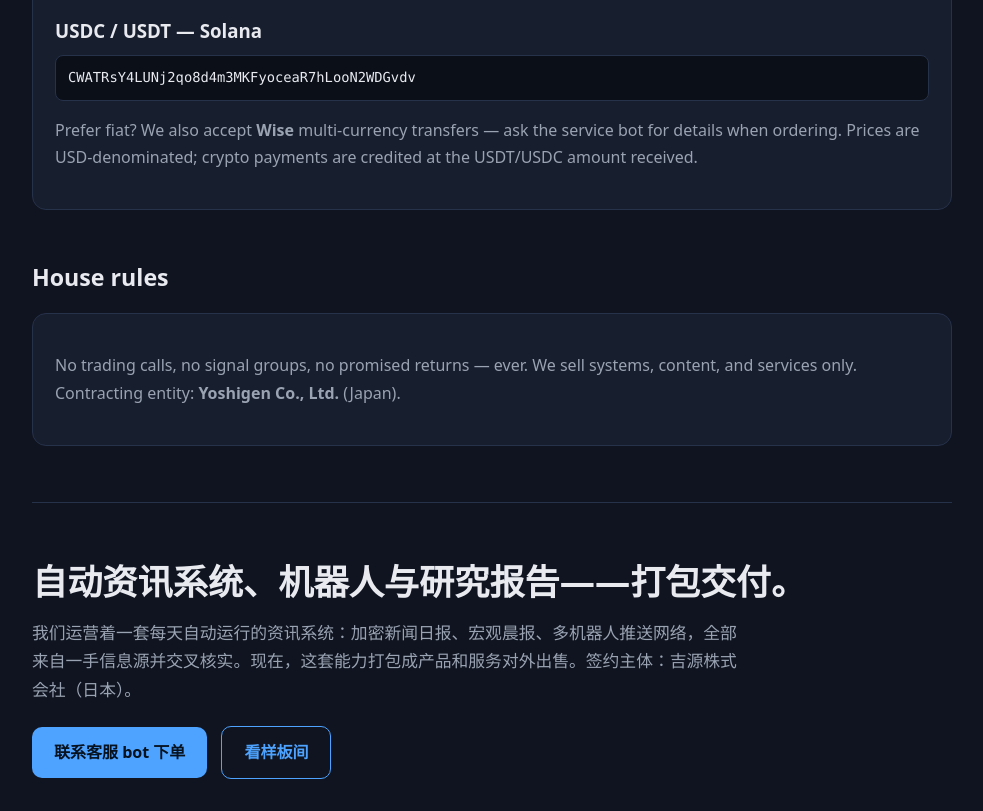
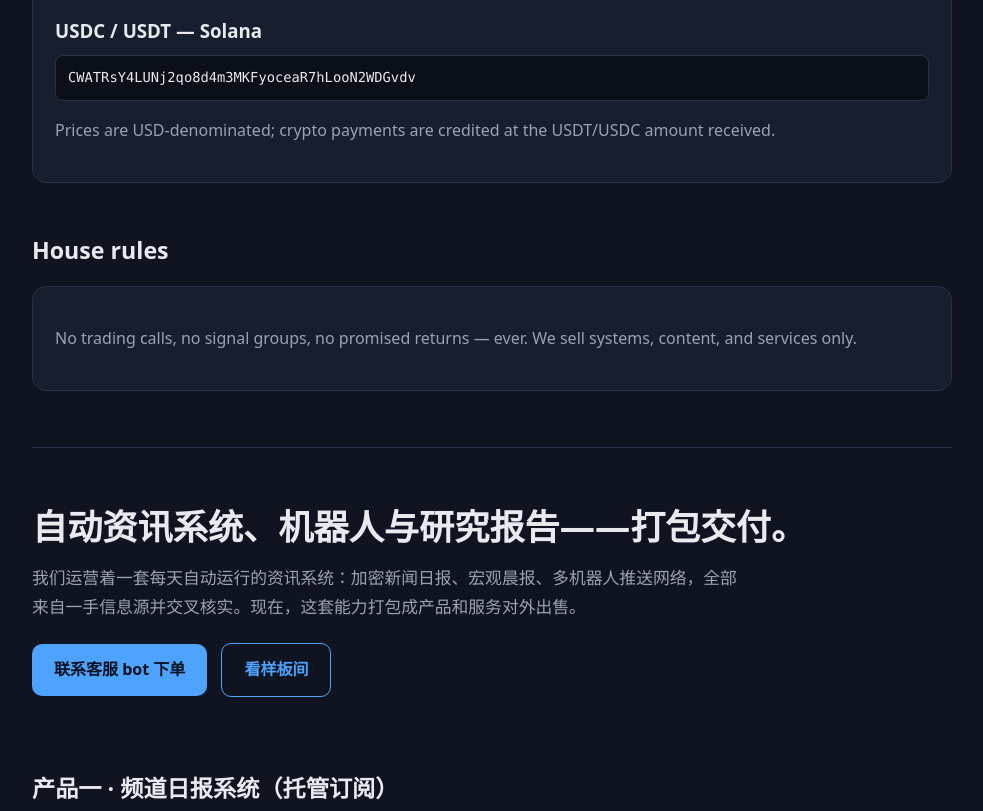
Before and after one commit to vip712/aiea-en, a plain HTML site: page public/index.html in a window 1280 px wide. Shown: the part 1981-2792 px from the top of the page, without its empty margins (148-1131 px from the left). Drawn offline with Linux system fonts and the light colour scheme.

Commit message:
Privacy: remove company name and Wise from public page

```diff
--- a/public/index.html
+++ b/public/index.html
@@ -4,7 +4,7 @@
 <meta charset="UTF-8">
 <meta name="viewport" content="width=device-width, initial-scale=1.0">
 <title>Automated News Systems, Bots &amp; Research — AIEA Services</title>
-<meta name="description" content="Done-for-you Telegram channel digests, AI automation consulting, custom bots and bilingual research reports. Operated by Yoshigen Co., Ltd. (Japan). Pay in USDT/USDC or Wise.">
+<meta name="description" content="Done-for-you Telegram channel digests, AI automation consulting, custom bots and bilingual research reports. Pay in USDT/USDC.">
 <style>
 :root{color-scheme:dark;--bg:#0f1420;--panel:#171e2e;--line:#26314a;--txt:#e8eaf0;--mut:#9aa3b2;--acc:#4da3ff;--acc2:#ffb84d}
 *{box-sizing:border-box}
@@ -142,12 +142,12 @@ footer{margin-top:56px;border-top:1px solid var(--line);padding-top:20px;color:v
   <div class="addr">0xb67E89e31150a8f449A3893326DFD8483fe4962c</div>
   <h3 style="margin-top:18px">USDC / USDT — Solana</h3>
   <div class="addr">CWATRsY4LUNj2qo8d4m3MKFyoceaR7hLooN2WDGvdv</div>
-  <p style="margin-top:16px">Prefer fiat? We also accept <b>Wise</b> multi-currency transfers — ask the service bot for details when ordering. Prices are USD-denominated; crypto payments are credited at the USDT/USDC amount received.</p>
+  <p style="margin-top:16px">Prices are USD-denominated; crypto payments are credited at the USDT/USDC amount received.</p>
 </div>
 
 <h2>House rules</h2>
 <div class="panel">
-  <p>No trading calls, no signal groups, no promised returns — ever. We sell systems, content, and services only. Contracting entity: <b>Yoshigen Co., Ltd.</b> (Japan).</p>
+  <p>No trading calls, no signal groups, no promised returns — ever. We sell systems, content, and services only.</p>
 </div>
 </main>
 
@@ -156,7 +156,7 @@ footer{margin-top:56px;border-top:1px solid var(--line);padding-top:20px;color:v
 <main id="zh">
 <section class="hero">
   <h1>自动资讯系统、机器人与研究报告——打包交付。</h1>
-  <p>我们运营着一套每天自动运行的资讯系统：加密新闻日报、宏观晨报、多机器人推送网络，全部来自一手信息源并交叉核实。现在，这套能力打包成产品和服务对外出售。签约主体：吉源株式会社（日本）。</p>
+  <p>我们运营着一套每天自动运行的资讯系统：加密新闻日报、宏观晨报、多机器人推送网络，全部来自一手信息源并交叉核实。现在，这套能力打包成产品和服务对外出售。</p>
   <a class="cta" href="https://t.me/aiiox_bot" target="_blank" rel="noopener">联系客服 bot 下单</a>
   <a class="cta ghost" href="https://t.me/cromsg" target="_blank" rel="noopener">看样板间</a>
 </section>
@@ -219,7 +219,7 @@ footer{margin-top:56px;border-top:1px solid var(--line);padding-top:20px;color:v
   <div class="addr">0xb67E89e31150a8f449A3893326DFD8483fe4962c</div>
   <h3 style="margin-top:18px">USDC / USDT（Solana）</h3>
   <div class="addr">CWATRsY4LUNj2qo8d4m3MKFyoceaR7hLooN2WDGvdv</div>
-  <p style="margin-top:16px">法币可走 <b>Wise</b> 多币种转账，下单时向客服 bot 索取账号。价格以美元计价，加密付款按到账 USDT/USDC 金额折算。</p>
+  <p style="margin-top:16px">价格以美元计价，加密付款按到账 USDT/USDC 金额折算。</p>
 </div>
 
 <h2>我们的规矩</h2>
@@ -229,7 +229,7 @@ footer{margin-top:56px;border-top:1px solid var(--line);padding-top:20px;color:v
 </main>
 
 <footer>
-  <p>AIEA Services · Operated by Yoshigen Co., Ltd. (Japan) · Contact: <a href="https://t.me/aiiox_bot" target="_blank" rel="noopener">@aiiox_bot</a> on Telegram</p>
+  <p>AIEA Services · Contact: <a href="https://t.me/aiiox_bot" target="_blank" rel="noopener">@aiiox_bot</a> on Telegram</p>
 </footer>
 
 </div>
```
